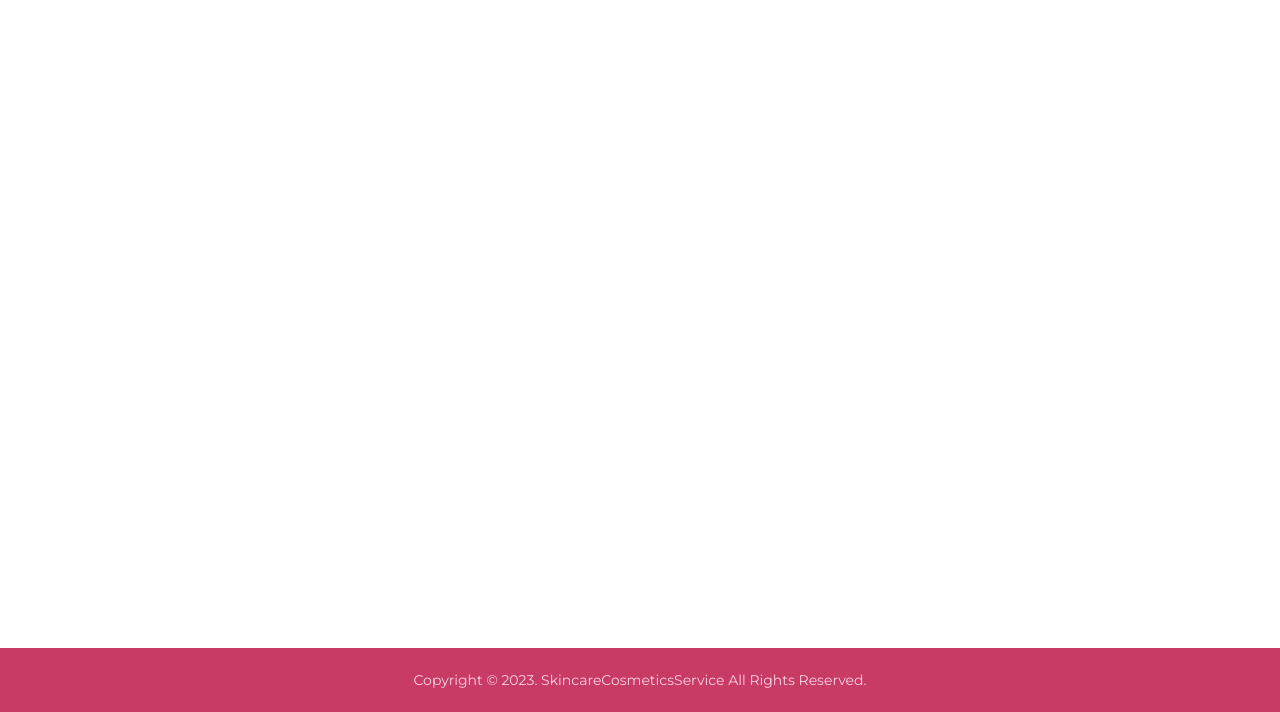
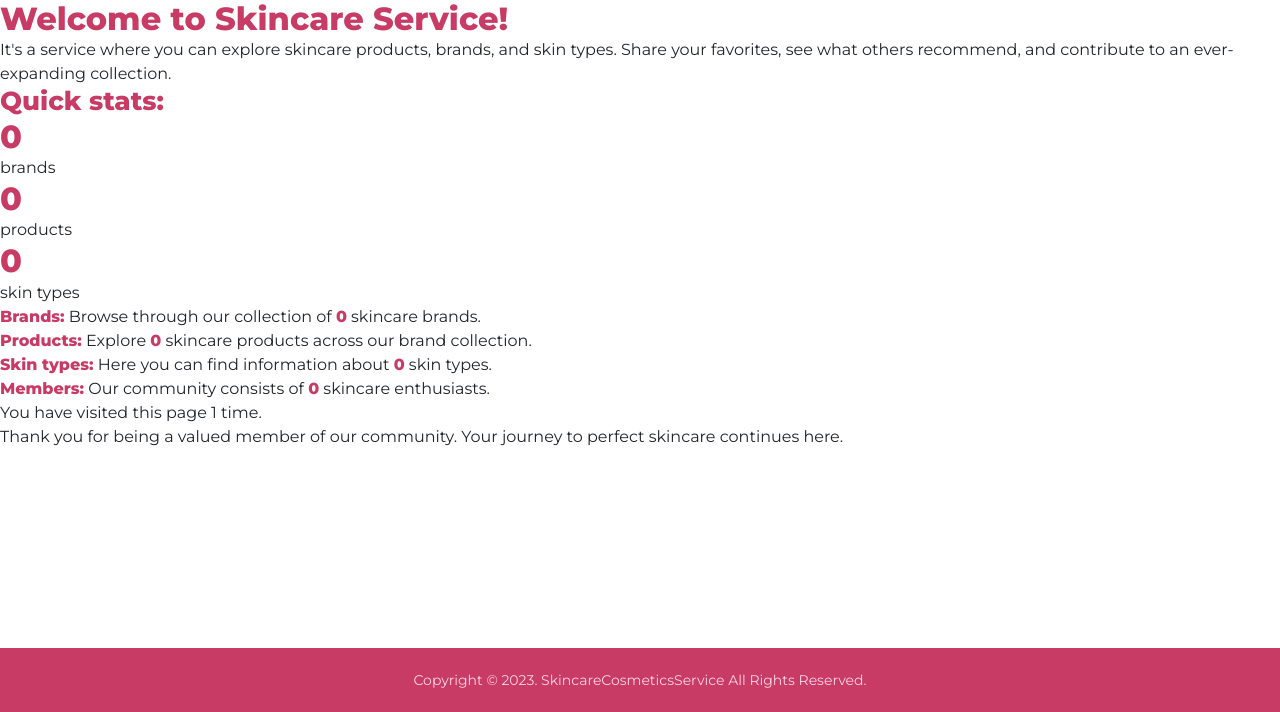
Before and after one commit to nailia-mamiedova/skincare-cosmetics-service, a Django app: page / in a window 1280 px wide. Shown: the part 88-800 px from the top of the page. Run offline with Django 4.2, Linux system fonts and the light colour scheme; data that the repository does not hold is empty.

Commit message:
Update index.html with introductory content and statistics for the home page

```diff
--- a/templates/cosmetics/index.html
+++ b/templates/cosmetics/index.html
@@ -1 +1,47 @@
 {% extends "base.html" %}
+
+{% block title %}Home page{% endblock %}
+
+{% block content %}
+
+<h1 class="custom-40px-padding-bottom">Welcome to Skincare Service!</h1>
+<p class="custom-30px-padding-bottom">It's a service where you can explore skincare products, brands, and skin types. Share your favorites, see what others recommend, and contribute to an ever-expanding collection.</p>
+
+<h2 class="custom-30px-padding-bottom">Quick stats:</h2>
+
+<div class="custom-30px-padding-bottom">
+  <div class="custom-statistics">
+    <div class="statistics-cell"><h1 class="custom-stat-num">{{ num_brands }}</h1> brand{{ num_brands|pluralize }}</div>
+    <div class="statistics-divider"></div>
+    <div class="statistics-cell"><h1 class="custom-stat-num">{{ num_products }}</h1> product{{ num_products|pluralize }}</div>
+    <div class="statistics-divider"></div>
+    <div class="statistics-cell"><h1 class="custom-stat-num">{{ num_skin_types }}</h1> skin type{{ num_skin_types|pluralize }}</div>
+  </div>
+</div>
+
+<ul class="custom-30px-padding-bottom">
+  <li class="custom-list-element">
+    <strong>Brands:</strong>
+    Browse through our collection of <strong>{{ num_brands }}</strong> skincare brand{{ num_brands|pluralize }}.
+  </li>
+  <li class="custom-list-element">
+    <strong>Products:</strong>
+    Explore <strong>{{ num_products }}</strong> skincare product{{ num_products|pluralize }} across our brand collection.
+  </li>
+  <li class="custom-list-element">
+    <strong>Skin types:</strong>
+    Here you can find information about <strong>{{ num_skin_types }}</strong> skin type{{ num_skin_types|pluralize }}.
+  </li>
+  <li class="custom-list-element">
+    <strong>Members:</strong>
+    Our community consists of <strong>{{ num_members }}</strong> skincare enthusiast{{ num_members|pluralize }}.
+  </li>
+</ul>
+
+<p class="custom-30px-padding-bottom">You have visited this page {{ num_visits }} time{{ num_visits|pluralize }}.</p>
+
+<p class="custom-30px-padding-bottom">
+  Thank you for being a valued member of our community. Your journey to perfect skincare continues here.
+</p>
+
+{% endblock %}
```
